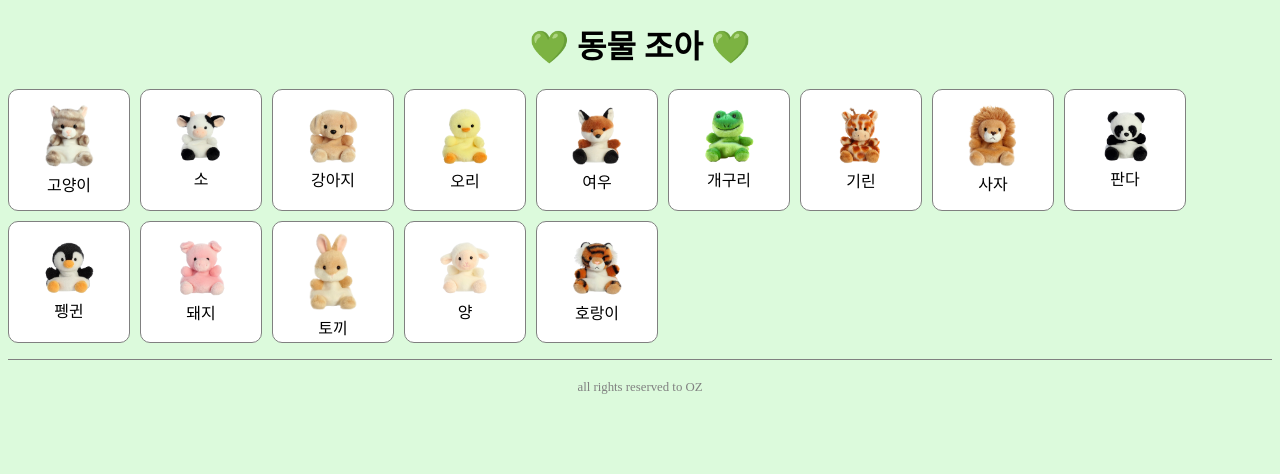
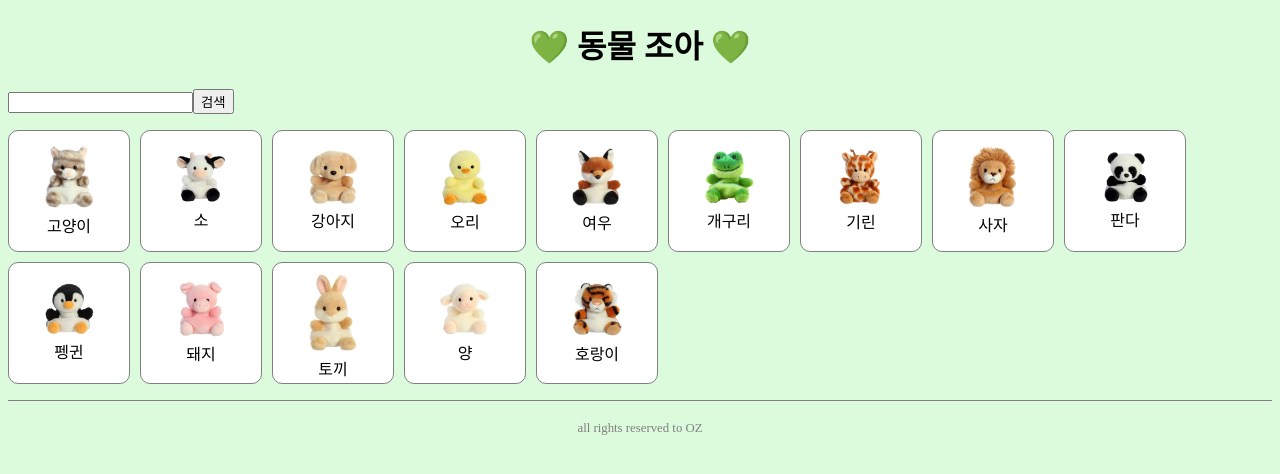
Before and after one commit to miloupark/Animal-info, a React (Vite) app: page / in a window 1280 px wide. Shown: the top 474 px of the page. Built offline with nearby package versions, Linux system fonts and the light colour scheme.

Commit message:
feat(search): add navigation to search page with query parameter using useNavigate

```diff
--- a/src/App.jsx
+++ b/src/App.jsx
@@ -1,15 +1,20 @@
 import { useState } from "react";
 import "./App.css";
-import { Route, Routes } from "react-router-dom";
+import { Route, Routes, useNavigate } from "react-router-dom";
 import Main from "./page/Main";
 import Detail from "./page/Detail";
 import Search from "./page/Search";
 
 function App() {
+  const [inputValue, setInputValue] = useState("");
+  const navigate = useNavigate();
+
   return (
     <>
       <header>
         <h1>💚 동물 조아 💚</h1>
+        <input value={inputValue} onChange={(event) => setInputValue(event.target.value)} />
+        <button onClick={() => navigate(`/search?animal=${inputValue}`)}>검색</button>
       </header>
       <Routes>
         <Route path="/" element={<Main />}></Route>
```
